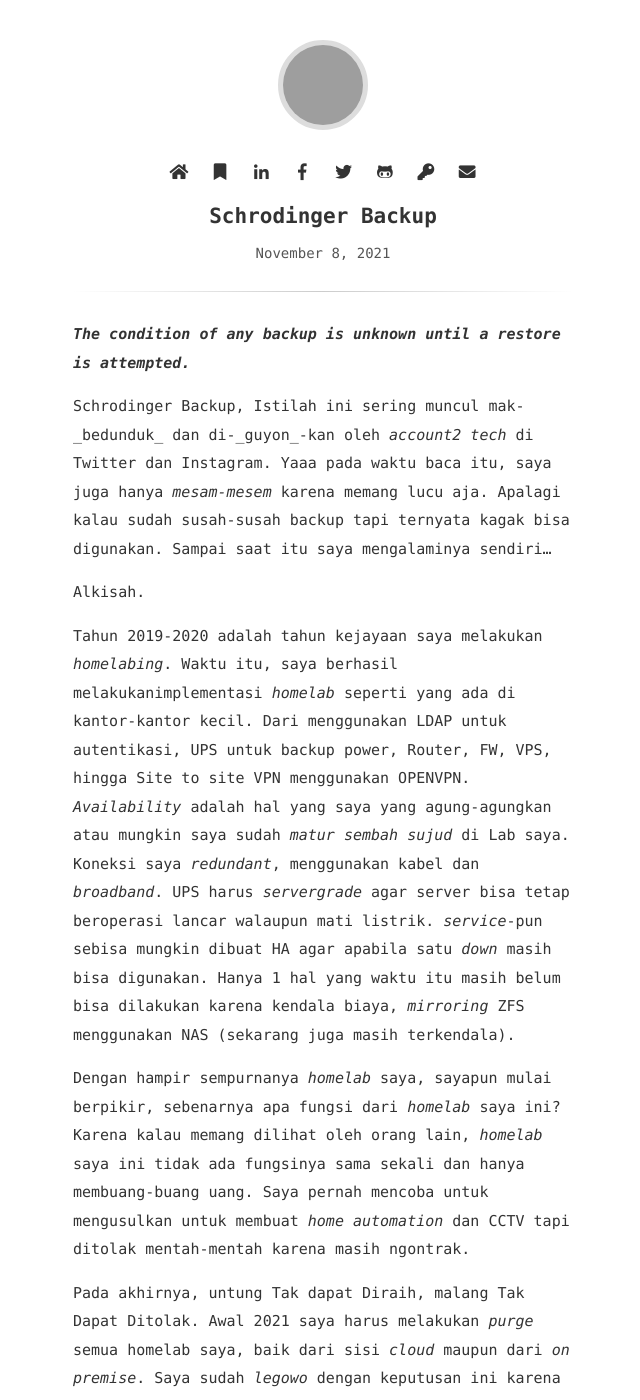
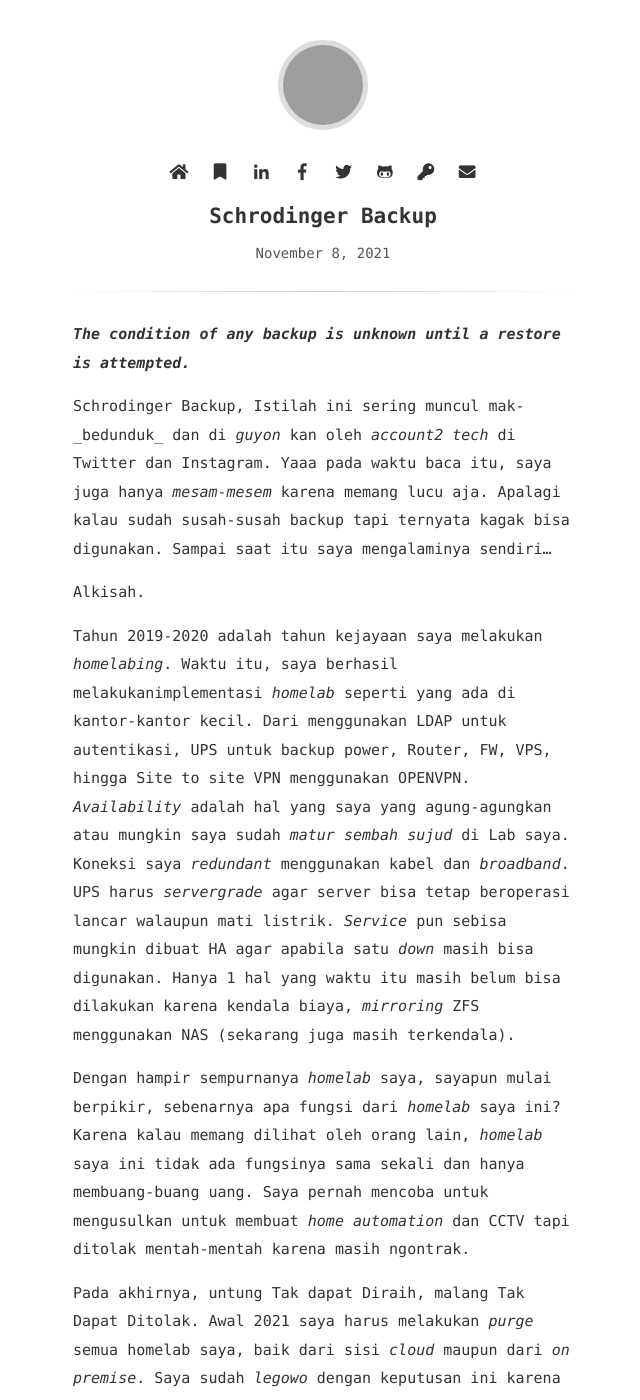
Before and after one commit to harjunacandra/harjuna.github.io, a Jekyll site: the page built from _posts/2021-11-08-Schrodinger-Backup.md, in a window 1280 px wide and 1400 px high. Shown: the whole window, without its empty margins (317-957 px from the left). Built offline with Jekyll 4.4.1, drawn with Linux system fonts in a browser that asks for light colours; grey boxes are pictures that could not be loaded.

```diff
--- a/_posts/2021-11-08-Schrodinger-Backup.md
+++ b/_posts/2021-11-08-Schrodinger-Backup.md
@@ -6,11 +6,11 @@ updated: '2021-11-08 18:13'
 
 _**The condition of any backup is unknown until a restore is attempted.**_
 
-Schrodinger Backup, Istilah ini sering muncul mak-_bedunduk_ dan di-_guyon_-kan oleh _account2_ _tech_ di Twitter dan Instagram. Yaaa pada waktu baca itu, saya juga hanya _mesam-mesem_ karena memang lucu aja. Apalagi kalau sudah susah-susah backup tapi ternyata kagak bisa digunakan. Sampai saat itu saya mengalaminya sendiri...
+Schrodinger Backup, Istilah ini sering muncul mak-_bedunduk_ dan di _guyon_ kan oleh _account2_ _tech_ di Twitter dan Instagram. Yaaa pada waktu baca itu, saya juga hanya _mesam-mesem_ karena memang lucu aja. Apalagi kalau sudah susah-susah backup tapi ternyata kagak bisa digunakan. Sampai saat itu saya mengalaminya sendiri...
 
 Alkisah.
 
-Tahun 2019-2020 adalah tahun kejayaan saya melakukan _homelabing_. Waktu itu, saya berhasil melakukanimplementasi _homelab_ seperti yang ada di kantor-kantor kecil. Dari menggunakan LDAP untuk autentikasi, UPS untuk backup power, Router, FW, VPS, hingga Site to site VPN menggunakan OPENVPN. _Availability_ adalah hal yang saya yang agung-agungkan atau mungkin saya sudah _matur sembah sujud_ di Lab saya. Koneksi saya _redundant_, menggunakan kabel dan _broadband_. UPS harus _servergrade_ agar server bisa tetap beroperasi lancar walaupun mati listrik. _service_-pun sebisa mungkin dibuat HA agar apabila satu _down_ masih bisa digunakan.
+Tahun 2019-2020 adalah tahun kejayaan saya melakukan _homelabing_. Waktu itu, saya berhasil melakukanimplementasi _homelab_ seperti yang ada di kantor-kantor kecil. Dari menggunakan LDAP untuk autentikasi, UPS untuk backup power, Router, FW, VPS, hingga Site to site VPN menggunakan OPENVPN. _Availability_ adalah hal yang saya yang agung-agungkan atau mungkin saya sudah _matur sembah sujud_ di Lab saya. Koneksi saya _redundant_ menggunakan kabel dan _broadband_. UPS harus _servergrade_ agar server bisa tetap beroperasi lancar walaupun mati listrik. _Service_ pun sebisa mungkin dibuat HA agar apabila satu _down_ masih bisa digunakan.
 Hanya 1 hal yang waktu itu masih belum bisa dilakukan karena kendala biaya, _mirroring_ ZFS menggunakan NAS (sekarang juga masih terkendala).
 
 Dengan hampir sempurnanya _homelab_ saya, sayapun mulai berpikir, sebenarnya apa fungsi dari _homelab_ saya ini? Karena kalau memang dilihat oleh orang lain, _homelab_ saya ini tidak ada fungsinya sama sekali dan hanya membuang-buang uang. Saya pernah mencoba untuk mengusulkan untuk membuat _home_ _automation_ dan CCTV tapi ditolak mentah-mentah karena masih ngontrak.
@@ -23,7 +23,7 @@ Hari ini, tanggal 8 Nov 2021 saya bermaksud memulai kembali projek _homelab_ say
 
 > apt get update
 
-Yoweslah, saya akhirnya mencoba melakukan _restore backup_ yang sudah saya _keep_ selama hampir satu tahun. Ternyata _file_ _backup_ ini saya enkrip dan saya juga lupa gimana cara dekripnya. Skipskip, Alhamdulillah, setelah dioprek-oprel dan membaca _tutorial_, _file backup_ telah berhasil didekrip. Semua _file backup_ tinggal diekstrak agar Harjuna Homelabs bisa berjaya kembali. Daaaaan, duaar,  ternyata.... filenya _corrupt_ dan saya gak bisa bisa _restore_ semua _config_ dan semua file _backup corrupt_ termasuk _backup_ 3-2-1 dan ternyata yang salah cara _backup_ saya dan dan dan dan dan masih banyak "dan" lagi yang isinya penuh penyesalan.
+Yoweslah, saya akhirnya mencoba melakukan _restore backup_ yang sudah saya _keep_ selama hampir satu tahun. Ternyata _file_ _backup_ ini saya enkrip dan saya juga lupa gimana cara dekripnya. Skipskip, Alhamdulillah, setelah dioprek-oprel dan membaca _tutorial_ , _file backup_ telah berhasil didekrip. Semua _file backup_ tinggal diekstrak agar Harjuna Homelabs bisa berjaya kembali. Daaaaan, duaar,  ternyata.... filenya _corrupt_ dan saya gak bisa bisa _restore_ semua _config_ dan semua file _backup corrupt_ termasuk _backup_ 3-2-1 dan ternyata yang salah cara _backup_ saya dan dan dan dan dan masih banyak "dan" lagi yang isinya penuh penyesalan.
 
 Apalah artinya _backup_ _incremental_ dan metode 3-2-1 kalau ternyata metode backupnya yang bikin corrupt.
 
```
